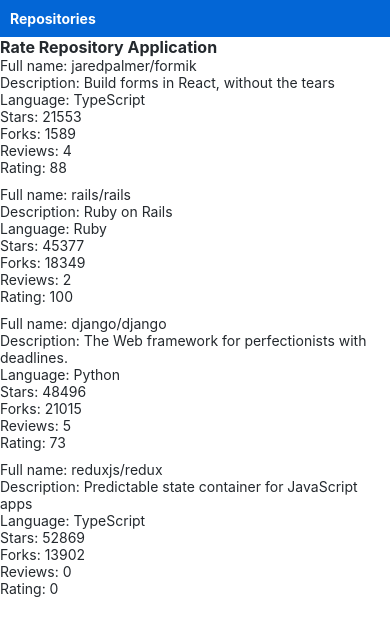
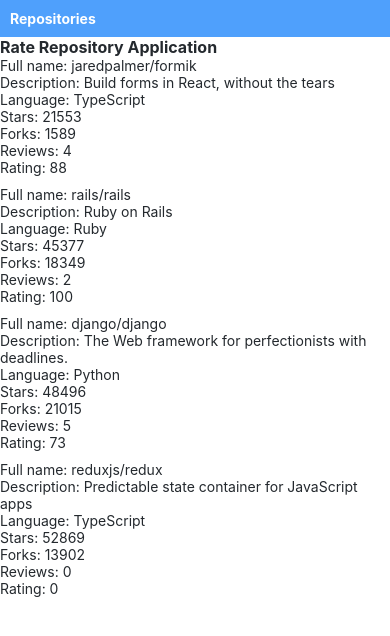
Before and after one commit to FlorBergesio/Rate-repository-app---FullStackOpen, a React Native app: screen / in a window 390 px wide. Shown: the top 636 px of the page. Built offline with nearby package versions, Linux system fonts and the light colour scheme.

Commit message:
Added more colors

```diff
--- a/src/theme.js
+++ b/src/theme.js
@@ -3,6 +3,7 @@
         textPrimary: '#24292e',
         textSecondary: '#586069',
         primary: '#0366d6',
+        primaryLight: '#4fa0fc',
     },
     fontSizes: {
         body: 14,
```
